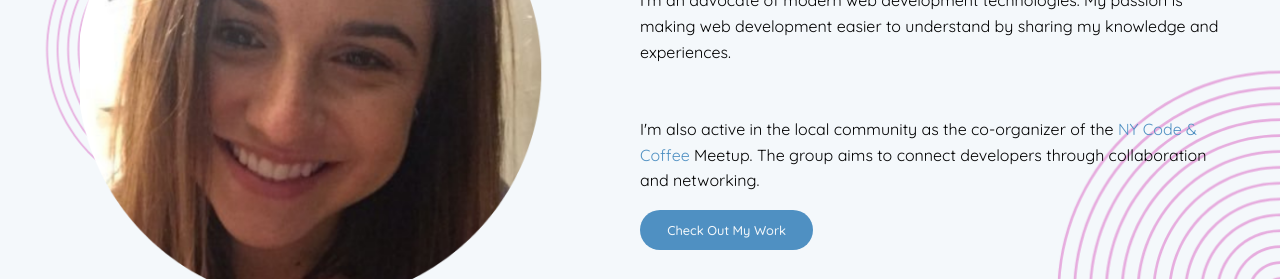
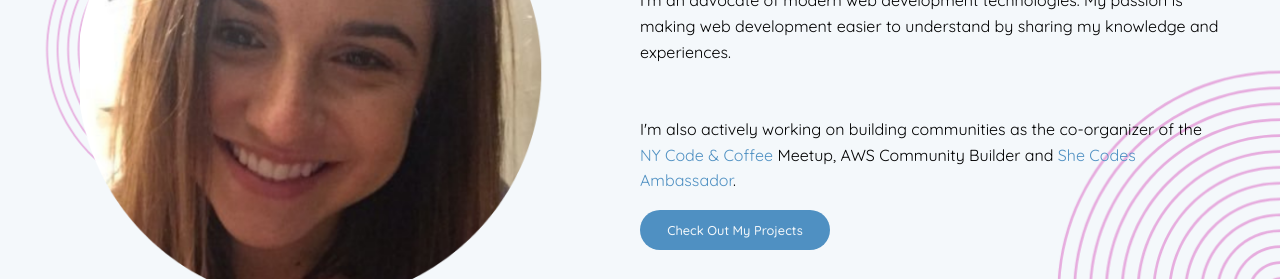
Before and after one commit to juliafmorgado/portfolio, a plain HTML site: page index.html in a window 1280 px wide. Shown: the part 233-512 px from the top of the page. Drawn offline with nearby package versions, Linux system fonts and the light colour scheme; no server answers.

Commit message:
changed about me text

```diff
--- a/index.html
+++ b/index.html
@@ -88,9 +88,9 @@
                         <p class="text">
                             I'm an advocate of modern web development technologies. My passion is making web development easier to understand by sharing my knowledge and experiences.</p>
                             <br>
-                        <p class="text">I'm also active in the local community as the co-organizer of the <a href="https://www.newyorkcodeandcoffee.com/"> NY Code & Coffee</a> Meetup. The group aims to connect developers through collaboration and networking.
+                        <p class="text">I'm also actively working on building communities as the co-organizer of the <a href="https://www.newyorkcodeandcoffee.com/"> NY Code & Coffee</a> Meetup, AWS Community Builder and <a href="https://www.girl-code.co.uk/girlcodeambassadors/julia-furst-morgado">She Codes Ambassador</a>.
                         </p>
-                        <a href="#portfolio" class="btn">Check Out My Work</a>
+                        <a href="#portfolio" class="btn">Check Out My Projects</a>
 
                         <div class="container social">
                             <div class="followme-wrap">
```
Also changed, not shown: services.html (+0 -40 lines).
